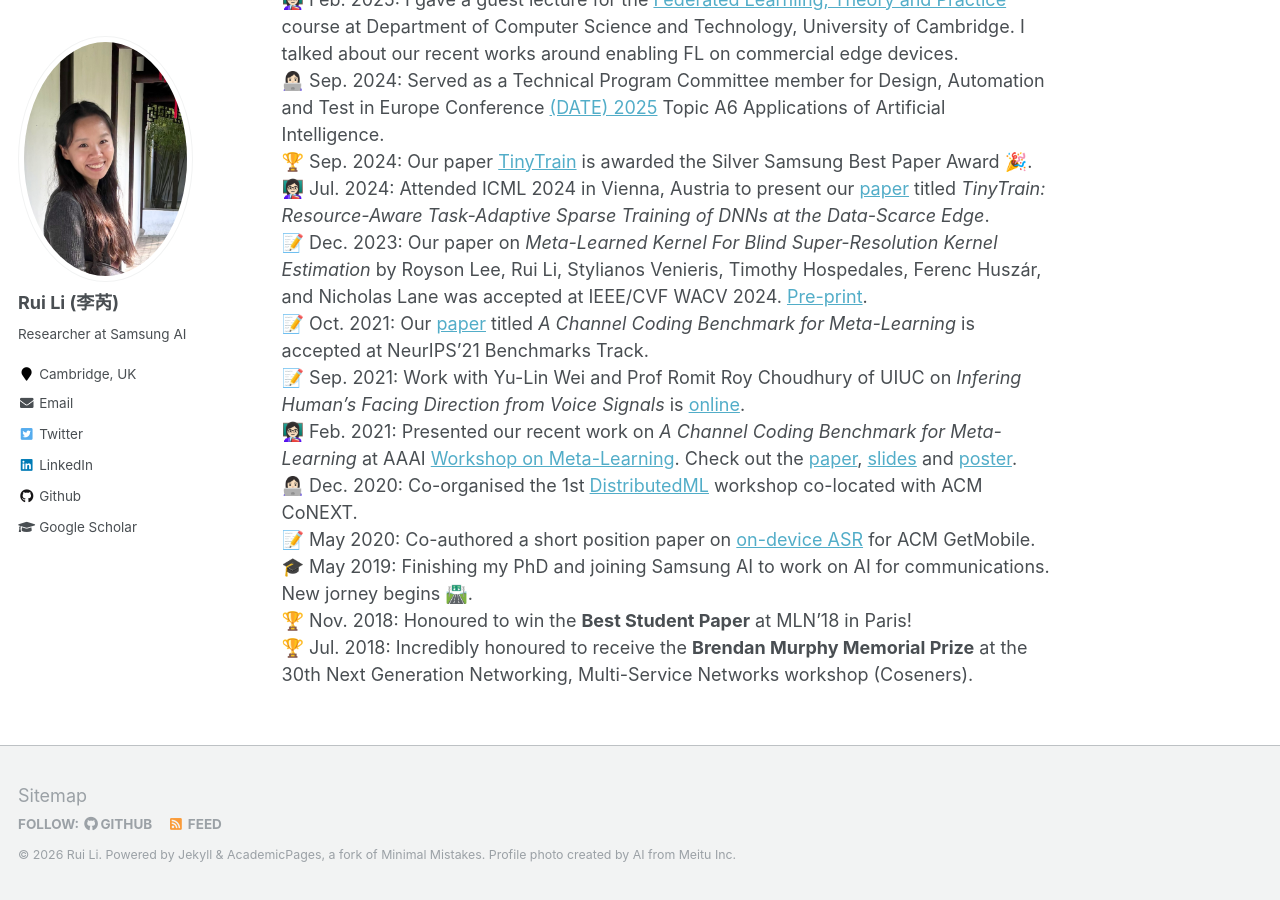
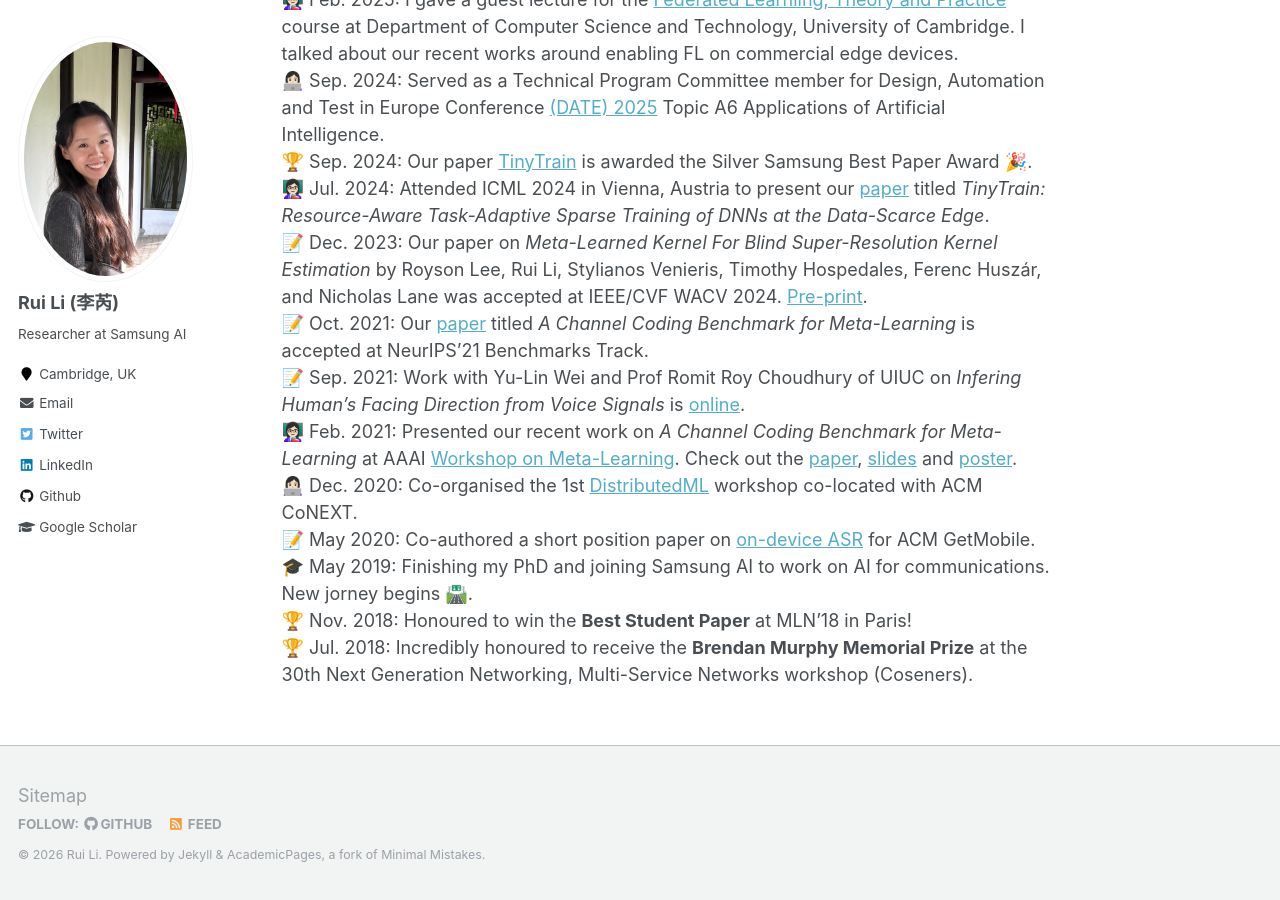
Before and after one commit to ruihuili/ruihuili.github.io, a Jekyll site: the page built from _pages/about.md, in a window 1280 px wide and 900 px high, scrolled down 809 px. Built offline with Jekyll 4.4.1, drawn with Linux system fonts in a browser that asks for light colours.

Commit message:
Update footer.html

```diff
--- a/_includes/footer.html
+++ b/_includes/footer.html
@@ -21,4 +21,4 @@
   </ul>
 </div>
 
-<div class="page__footer-copyright">&copy; {{ site.time | date: '%Y' }} {{ site.name | default: site.title }}. {{ site.data.ui-text[site.locale].powered_by | default: "Powered by" }} <a href="http://jekyllrb.com" rel="nofollow">Jekyll</a> &amp; <a href="https://github.com/academicpages/academicpages.github.io">AcademicPages</a>, a fork of <a href="https://mademistakes.com/work/minimal-mistakes-jekyll-theme/" rel="nofollow">Minimal Mistakes</a>. Profile photo created by AI from Meitu Inc.</a> </div>
+<div class="page__footer-copyright">&copy; {{ site.time | date: '%Y' }} {{ site.name | default: site.title }}. {{ site.data.ui-text[site.locale].powered_by | default: "Powered by" }} <a href="http://jekyllrb.com" rel="nofollow">Jekyll</a> &amp; <a href="https://github.com/academicpages/academicpages.github.io">AcademicPages</a>, a fork of <a href="https://mademistakes.com/work/minimal-mistakes-jekyll-theme/" rel="nofollow">Minimal Mistakes</a>.</a> </div>
```
